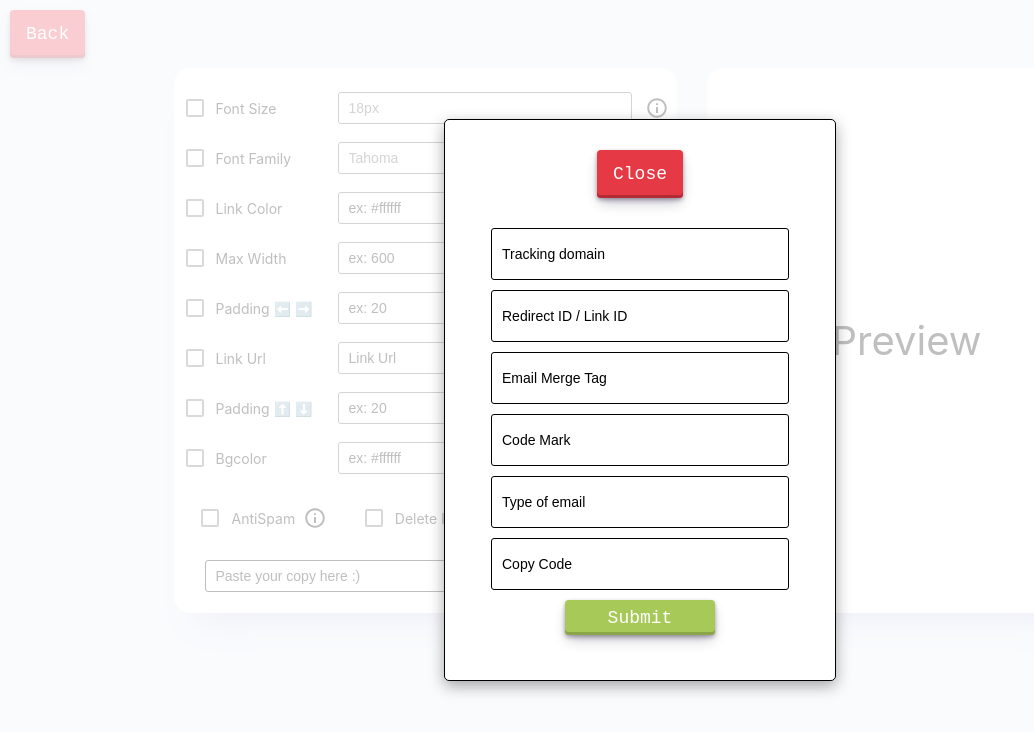
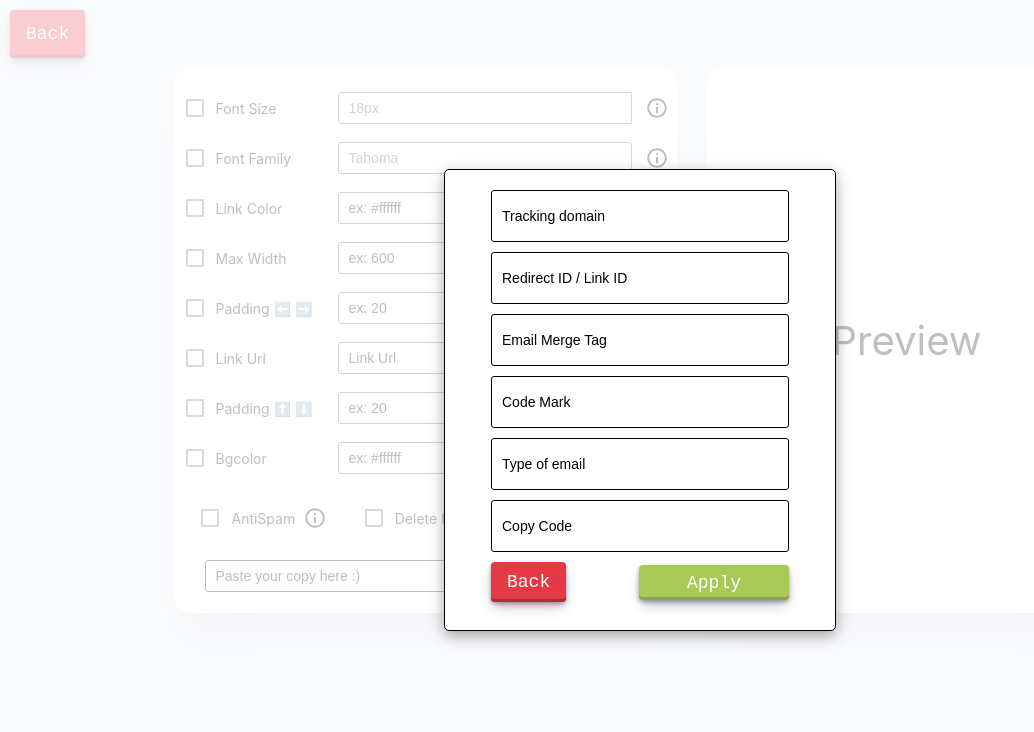
Before and after one commit to INRGI/CopyMaker, a React (Vite) app: page /id-1 in a window 1280 px wide. Both pictures are taken after a click on the button "Link Builder". Shown: the top 732 px of the page, without its empty margins (0-1034 px from the left). Built offline with nearby package versions, Linux system fonts and the light colour scheme.

Commit message:
Add some styles

```diff
--- a/src/components/LinkBuilder/LinkBuilder.jsx
+++ b/src/components/LinkBuilder/LinkBuilder.jsx
@@ -1,5 +1,5 @@
 import { ErrorMessage, Formik } from "formik";
-import { CLoseModal, Container, FormContainer, Input, SubmitButton } from "./LinkBuilder.styled";
+import { ButtonContainer, CLoseModal, Container, FormContainer, Input, SubmitButton } from "./LinkBuilder.styled";
 import Error from "../Error";
 
 const LinkBuilder = ({isOpen, onClose, onConfirm, builder}) => {
@@ -24,7 +24,6 @@ const LinkBuilder = ({isOpen, onClose, onConfirm, builder}) => {
             onRequestClose={onClose}
             contentLabel="Edit Confirmation Modal"
         >
-            <CLoseModal type="button" onClick={onClose}>Close</CLoseModal>
             <Formik
                 initialValues={initialValues}
                 onSubmit={handleSubmit}
@@ -50,7 +49,11 @@ const LinkBuilder = ({isOpen, onClose, onConfirm, builder}) => {
                     <Input name="track" type="copy" placeholder="Copy Code" autoComplete="off" required/>
                     <ErrorMessage name="copy">{msg => <Error msg={msg} />}</ErrorMessage>
 
-                    <SubmitButton type="submit">Submit</SubmitButton>
+                    <ButtonContainer>
+                        <CLoseModal type="button" onClick={onClose}>Back</CLoseModal>
+                        <SubmitButton type="submit">Apply</SubmitButton>
+                    </ButtonContainer>
+
                 </FormContainer>
             </Formik>
         </Container>
--- a/src/components/LinkBuilder/LinkBuilder.styled.jsx
+++ b/src/components/LinkBuilder/LinkBuilder.styled.jsx
@@ -6,7 +6,7 @@ import Modal from 'react-modal';
 export const Container = styled(Modal)`
     width: 100%;
     max-width: 350px;
-    height: 520px;
+    height: 420px;
     background-color: white;
     border: 1px solid;
     box-shadow: rgba(0, 0, 0, 0.35) 0px 5px 15px;
@@ -28,6 +28,13 @@ export const FormContainer = styled(Form)`
     justify-content: center;
     align-items: center;
     gap: 10px;
+`;
+
+export const ButtonContainer = styled.div`
+    display: flex;
+    align-items: center;
+    justify-content: space-between;
+    width: 100%;
 `;
 
 export const Input = styled(Field)`
@@ -99,7 +106,7 @@ export const CLoseModal = styled.button`
   cursor: pointer;
   display: inline-flex;
   font-family: "JetBrains Mono",monospace;
-  height: 48px;
+  height: 40px;
   justify-content: center;
   line-height: 1;
   list-style: none;
@@ -116,7 +123,6 @@ export const CLoseModal = styled.button`
   white-space: nowrap;
   will-change: box-shadow,transform;
   font-size: 18px;
-  margin: 10px;
   &:focus {
   box-shadow: #b22b36 0 0 0 1.5px inset, rgba(45, 35, 66, 0.4) 0 2px 4px, rgba(45, 35, 66, 0.3) 0 7px 13px -3px, #b22b36 0 -3px 0 inset;
     }
```
